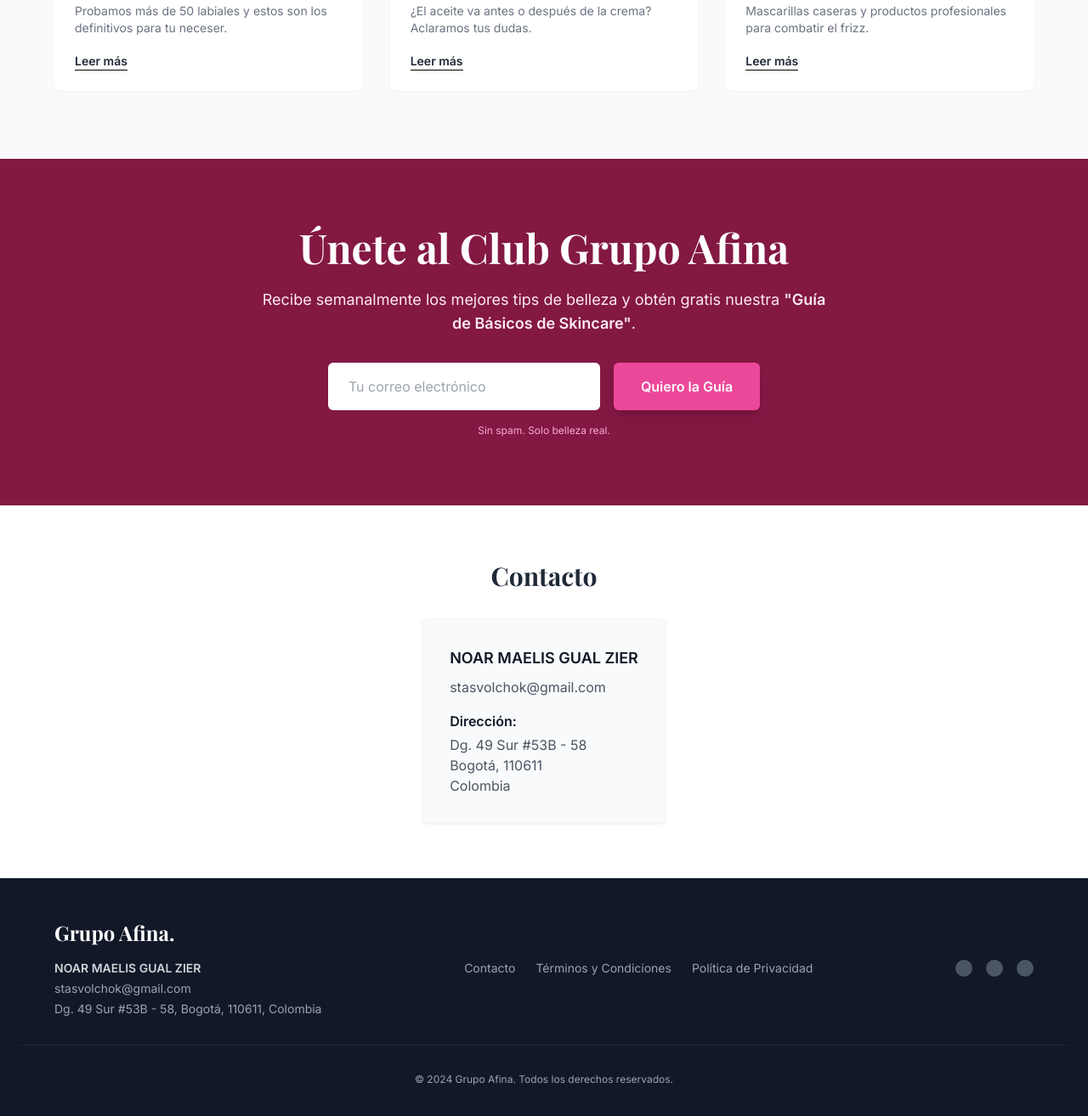
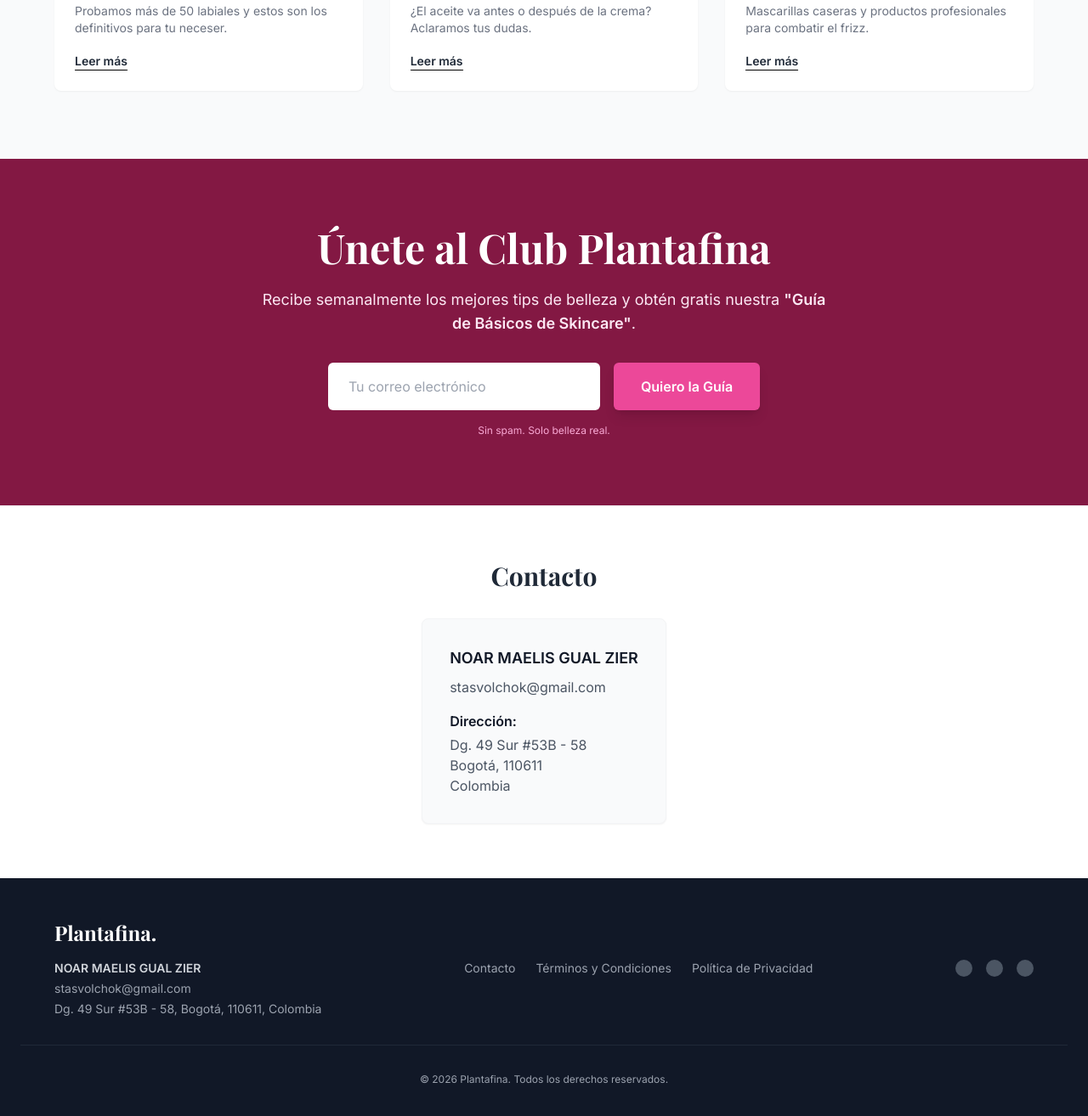
Before and after one commit to stasvolchok-afk/PinkGlam, a plain HTML site: page index.html in a window 1280 px wide. Shown: the part 1480-2794 px from the top of the page at 85% size. Drawn offline with nearby package versions, Linux system fonts and the light colour scheme.

Commit message:
Update index.html

```diff
--- a/index.html
+++ b/index.html
@@ -3,7 +3,7 @@
 <head>
     <meta charset="UTF-8">
     <meta name="viewport" content="width=device-width, initial-scale=1.0">
-    <title>Grupo Afina | Blog de Belleza & Estilo</title>
+    <title>Plantafina | Blog de Belleza & Estilo</title>
     <script src="https://cdn.tailwindcss.com"></script>
     <link href="https://fonts.googleapis.com/css2?family=Playfair+Display:wght@400;700&family=Inter:wght@300;400;600&display=swap" rel="stylesheet">
     <style>
@@ -14,7 +14,7 @@
 </head>
 <body class="bg-white text-gray-800 antialiased">
     <nav class="w-full py-6 px-8 flex justify-between items-center border-b border-gray-100 sticky top-0 bg-white/95 backdrop-blur z-50">
-        <div class="text-2xl font-bold brand-font tracking-wide text-pink-600">Grupo Afina.</div>
+        <div class="text-2xl font-bold brand-font tracking-wide text-pink-600">Plantafina.</div>
         <div class="hidden md:flex space-x-8 text-sm font-medium uppercase tracking-widest text-gray-500">
             <a href="#" class="hover:text-pink-500 transition">Skincare</a>
             <a href="#" class="hover:text-pink-500 transition">Maquillaje</a>
@@ -100,7 +100,7 @@
 
     <section id="newsletter" class="py-20 px-6 bg-pink-900 text-white text-center">
         <div class="max-w-2xl mx-auto">
-            <h2 class="text-3xl md:text-5xl font-bold mb-6">Únete al Club Grupo Afina</h2>
+            <h2 class="text-3xl md:text-5xl font-bold mb-6">Únete al Club Plantafina</h2>
             <p class="text-pink-100 text-lg mb-8">Recibe semanalmente los mejores tips de belleza y obtén gratis nuestra <strong>"Guía de Básicos de Skincare"</strong>.</p>
             <form class="flex flex-col md:flex-row gap-4 justify-center">
                 <input type="email" placeholder="Tu correo electrónico" class="px-6 py-4 rounded-md text-gray-900 w-full md:w-80 focus:outline-none focus:ring-2 focus:ring-pink-400">
@@ -129,7 +129,7 @@
     <footer class="bg-gray-900 text-gray-400 py-12 px-6">
         <div class="max-w-6xl mx-auto flex flex-col md:flex-row justify-between items-start md:items-center gap-8">
             <div class="mb-4 md:mb-0">
-                <div class="text-2xl font-bold brand-font text-white mb-4">Grupo Afina.</div>
+                <div class="text-2xl font-bold brand-font text-white mb-4">Plantafina.</div>
                 <div class="text-sm space-y-1">
                     <p class="font-bold text-gray-300">NOAR MAELIS GUAL ZIER</p>
                     <p>stasvolchok@gmail.com</p>
@@ -148,7 +148,7 @@
             </div>
         </div>
         <div class="text-center text-xs mt-8 border-t border-gray-800 pt-8">
-            &copy; 2024 Grupo Afina. Todos los derechos reservados.
+            &copy; 2026 Plantafina. Todos los derechos reservados.
         </div>
     </footer>
 </body>
```
